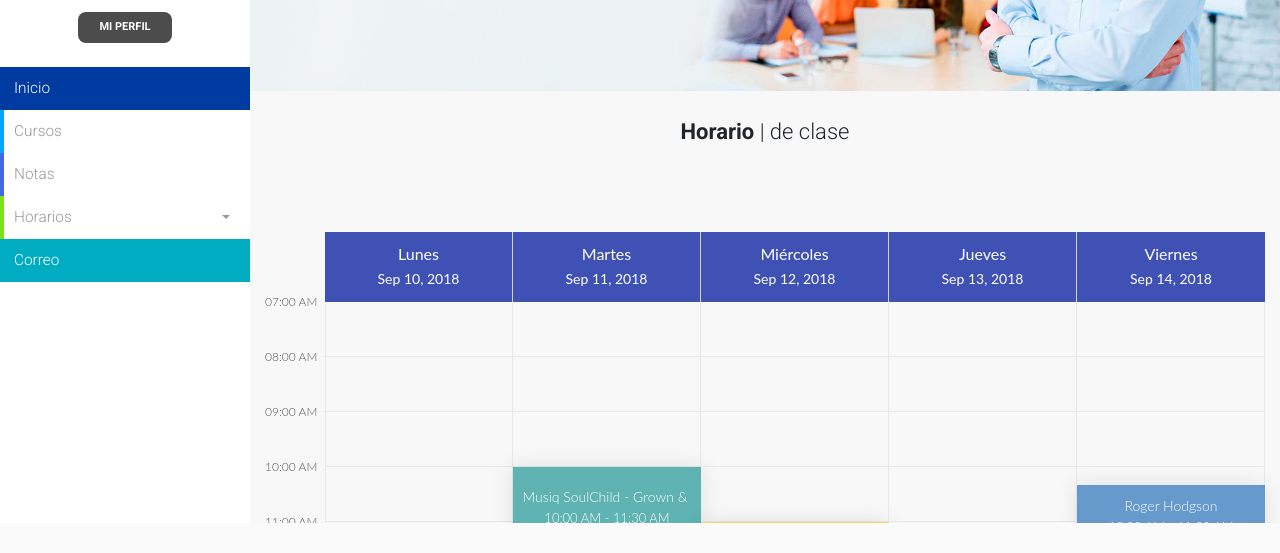
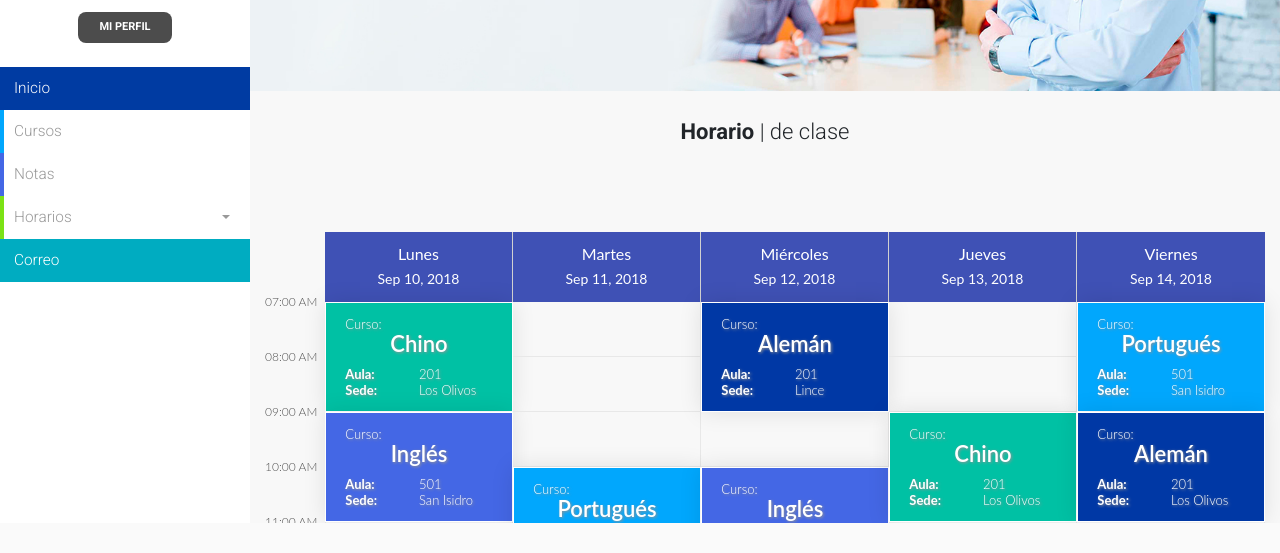
Before and after one commit to mitsuru17/maqueta-columbia-intranet, a plain HTML site: page profesores-cambios-horarios.html in a window 1280 px wide. Shown: the part 277-830 px from the top of the page. Drawn offline with Linux system fonts and the light colour scheme.

Commit message:
Horario de Clase

```diff
--- a/css/main.css
+++ b/css/main.css
@@ -574,6 +574,37 @@ CONTENT STYLE
 .xls { background-image: url(../img/file-icos/xls.png); }
 .jpg { background-image: url(../img/file-icos/jpg.png); }
 
+/*TIMETABLE*/
+.timetable-title-wrap{
+    padding: 0 10px;
+    text-shadow: 1px 1px 3px #949494;
+}
+.curso, .aula, .sede{
+    font-size: 13px;
+}
+.aula, .sede{
+    width: 100%;
+    text-align: left;
+    line-height: 16px;
+}
+.aula div, .sede div{
+    display: inline-block;
+    width: 50%;
+}
+.aula-title, .sede-title{
+    font-weight: bold;
+}
+.curso-title{
+    width: 50%;
+    text-align: left;
+    line-height: 16px;
+}
+.timetable-curso{
+    font-size: 22px;
+    font-weight: 600;
+    margin-bottom: 10px;
+}
+
 /*PROFESOR CUSTOM*/
 body.profesor .profile-userbuttons .btn {
     background: #4c4c4c;
--- a/vendor/tivatimetable/timetables_day.json
+++ b/vendor/tivatimetable/timetables_day.json
@@ -1,121 +1,94 @@
 {
     "items": [
 		{
-			"name": "Roger Hodgson",
-			"image": "roger_hodgson.jpg",
-			"day": "sunday",
-			"start_time": "09:30",
-			"end_time": "11:00",
-			"color": "4",
-			"description": "Lorem ipsum dolor sit amet, consectetur adipiscing elit. Nullam non ornare eros. Ut pharetra ornare lorem, sit amet bibendum quam imperdiet ut. Lorem ipsum dolor sit amet, consectetur adipiscing elit. Nullam non ornare eros. Ut pharetra ornare lorem, sit amet bibendum quam imperdiet ut. Lorem ipsum dolor sit amet, consectetur adipiscing elit. Nullam non ornare eros."
+			"curso": "Chino",
+			"aula": "201",
+			"sede": "Los Olivos",
+			"day": "lunes",
+			"start_time": "07:00",
+			"end_time": "09:00",
+			"color": "1"
 		},
 		{
-			"name": "Musiq SoulChild - Grown & Sexy 16",
-			"image": "musiq_soulchild.jpg",
-			"day": "sunday",
-			"start_time": "15:00",
-			"end_time": "17:30",
-			"color": "1",
-			"description": "Grown & Sexy 16<br>Musiq SoulChild and Avant<br><br>Tickets:<br>$55.00 - Row 1-5<br>$45.00 - Row 6-13<br>$35.00 - Row 14-20<br>$20.00 - Row 21-25"
+			"curso": "Inglés",
+			"aula": "501",
+			"sede": "San Isidro",
+			"day": "lunes",
+			"start_time": "09:00",
+			"end_time": "11:00",
+			"color": "2"
 		},
 		{
-			"name": "Festival of Praise Tour",
-			"image": "festival_of_praise_tour.jpg",
-			"day": "monday",
-			"start_time": "13:30",
-			"end_time": "16:00",
-			"color": "2",
-			"description": "HEZEKIAH WALKER , ISRAEL HOUGHTON, REGINA BELLE, FRED HAMMOND, CASEY J, KAREN - CLARKE - SHEARD, COMEDIAN EARTHQUAKE<br><br>Tickets:<br>$52.50 Row 1-5<br>$47.50 Row 6-13<br>$37.50 Row 14-20<br>$27.50 Row 21-25"
+			"curso": "Portugués",
+			"aula": "501",
+			"sede": "San Isidro",
+			"day": "martes",
+			"start_time": "10:00",
+			"end_time": "12:00",
+			"color": "3"
 		},
 		{
-			"name": "Roger Hodgson",
-			"image": "roger_hodgson.jpg",
-			"day": "tuesday",
-			"start_time": "15:00",
-			"end_time": "18:00",
-			"color": "4",
-			"description": "Lorem ipsum dolor sit amet, consectetur adipiscing elit. Nullam non ornare eros. Ut pharetra ornare lorem, sit amet bibendum quam imperdiet ut. Lorem ipsum dolor sit amet, consectetur adipiscing elit. Nullam non ornare eros. Ut pharetra ornare lorem, sit amet bibendum quam imperdiet ut. Lorem ipsum dolor sit amet, consectetur adipiscing elit. Nullam non ornare eros."
+			"curso": "Inglés",
+			"aula": "501",
+			"sede": "San Isidro",
+			"day": "martes",
+			"start_time": "14:00",
+			"end_time": "16:00",
+			"color": "5"
 		},
 		{
-			"name": "Lucha Libre",
-			"image": "lucha_libre.jpg",
-			"day": "tuesday",
-			"start_time": "15:00",
-			"end_time": "18:00",
-			"color": "3",
-			"description": "Lorem ipsum dolor sit amet, consectetur adipiscing elit. Nullam non ornare eros. Ut pharetra ornare lorem, sit amet bibendum quam imperdiet ut. Lorem ipsum dolor sit amet, consectetur adipiscing elit. Nullam non ornare eros. Ut pharetra ornare lorem, sit amet bibendum quam imperdiet ut. Lorem ipsum dolor sit amet, consectetur adipiscing elit. Nullam non ornare eros."
+			"curso": "Alemán",
+			"aula": "201",
+			"sede": "Lince",
+			"day": "miercoles",
+			"start_time": "07:00",
+			"end_time": "09:00",
+			"color": "4"
 		},
 		{
-			"name": "Musiq SoulChild - Grown & Sexy 16",
-			"image": "musiq_soulchild.jpg",
-			"day": "tuesday",
+			"curso": "Inglés",
+			"aula": "501",
+			"sede": "San Isidro",
+			"day": "miercoles",
 			"start_time": "10:00",
-			"end_time": "11:30",
-			"color": "1",
-			"description": "Grown & Sexy 16<br>Musiq SoulChild and Avant<br><br>Tickets:<br>$55.00 - Row 1-5<br>$45.00 - Row 6-13<br>$35.00 - Row 14-20<br>$20.00 - Row 21-25"
+			"end_time": "12:00",
+			"color": "2"
 		},
 		{
-			"name": "Roger Hodgson",
-			"image": "roger_hodgson.jpg",
-			"day": "wednesday",
-			"start_time": "11:00",
-			"end_time": "12:00",
-			"color": "3",
-			"description": "Lorem ipsum dolor sit amet, consectetur adipiscing elit. Nullam non ornare eros. Ut pharetra ornare lorem, sit amet bibendum quam imperdiet ut. Lorem ipsum dolor sit amet, consectetur adipiscing elit. Nullam non ornare eros. Ut pharetra ornare lorem, sit amet bibendum quam imperdiet ut. Lorem ipsum dolor sit amet, consectetur adipiscing elit. Nullam non ornare eros."
+			"curso": "Chino",
+			"aula": "201",
+			"sede": "Los Olivos",
+			"day": "jueves",
+			"start_time": "09:00",
+			"end_time": "11:00",
+			"color": "1"
 		},
 		{
-			"name": "Musiq SoulChild - Grown & Sexy 16",
-			"image": "musiq_soulchild.jpg",
-			"day": "wednesday",
-			"start_time": "13:00",
-			"end_time": "15:30",
-			"color": "1",
-			"description": "Grown & Sexy 16<br>Musiq SoulChild and Avant<br><br>Tickets:<br>$55.00 - Row 1-5<br>$45.00 - Row 6-13<br>$35.00 - Row 14-20<br>$20.00 - Row 21-25"
+			"curso": "Inglés",
+			"aula": "501",
+			"sede": "San Isidro",
+			"day": "jueves",
+			"start_time": "14:00",
+			"end_time": "16:00",
+			"color": "5"
 		},
 		{
-			"name": "Lucha Libre",
-			"image": "lucha_libre.jpg",
-			"day": "thursday",
-			"start_time": "12:00",
-			"end_time": "14:00",
-			"color": "2",
-			"description": "Lorem ipsum dolor sit amet, consectetur adipiscing elit. Nullam non ornare eros. Ut pharetra ornare lorem, sit amet bibendum quam imperdiet ut. Lorem ipsum dolor sit amet, consectetur adipiscing elit. Nullam non ornare eros. Ut pharetra ornare lorem, sit amet bibendum quam imperdiet ut. Lorem ipsum dolor sit amet, consectetur adipiscing elit. Nullam non ornare eros."
+			"curso": "Portugués",
+			"aula": "501",
+			"sede": "San Isidro",
+			"day": "viernes",
+			"start_time": "07:00",
+			"end_time": "09:00",
+			"color": "3"
 		},
 		{
-			"name": "Festival of Praise Tour",
-			"image": "festival_of_praise_tour.jpg",
-			"day": "thursday",
-			"start_time": "16:00",
-			"end_time": "19:00",
-			"color": "3",
-			"description": "HEZEKIAH WALKER , ISRAEL HOUGHTON, REGINA BELLE, FRED HAMMOND, CASEY J, KAREN - CLARKE - SHEARD, COMEDIAN EARTHQUAKE<br><br>Tickets:<br>$52.50 Row 1-5<br>$47.50 Row 6-13<br>$37.50 Row 14-20<br>$27.50 Row 21-25"
-		},
-		{
-			"name": "Roger Hodgson",
-			"image": "roger_hodgson.jpg",
-			"day": "friday",
-			"start_time": "10:20",
-			"end_time": "11:30",
-			"color": "2",
-			"description": "Lorem ipsum dolor sit amet, consectetur adipiscing elit. Nullam non ornare eros. Ut pharetra ornare lorem, sit amet bibendum quam imperdiet ut. Lorem ipsum dolor sit amet, consectetur adipiscing elit. Nullam non ornare eros. Ut pharetra ornare lorem, sit amet bibendum quam imperdiet ut. Lorem ipsum dolor sit amet, consectetur adipiscing elit. Nullam non ornare eros."
-		},
-		{
-			"name": "Roger Hodgson",
-			"image": "roger_hodgson.jpg",
-			"day": "friday",
-			"start_time": "15:00",
-			"end_time": "17:30",
-			"color": "4",
-			"description": "Lorem ipsum dolor sit amet, consectetur adipiscing elit. Nullam non ornare eros. Ut pharetra ornare lorem, sit amet bibendum quam imperdiet ut. Lorem ipsum dolor sit amet, consectetur adipiscing elit. Nullam non ornare eros. Ut pharetra ornare lorem, sit amet bibendum quam imperdiet ut. Lorem ipsum dolor sit amet, consectetur adipiscing elit. Nullam non ornare eros."
-		},
-		{
-			"name": "Lucha Libre",
-			"image": "lucha_libre.jpg",
-			"day": "saturday",
-			"start_time": "12:00",
-			"end_time": "16:00",
-			"color": "3",
-			"description": "Lorem ipsum dolor sit amet, consectetur adipiscing elit. Nullam non ornare eros. Ut pharetra ornare lorem, sit amet bibendum quam imperdiet ut. Lorem ipsum dolor sit amet, consectetur adipiscing elit. Nullam non ornare eros. Ut pharetra ornare lorem, sit amet bibendum quam imperdiet ut. Lorem ipsum dolor sit amet, consectetur adipiscing elit. Nullam non ornare eros."
+			"curso": "Alemán",
+			"aula": "201",
+			"sede": "Los Olivos",
+			"day": "viernes",
+			"start_time": "09:00",
+			"end_time": "11:00",
+			"color": "4"
 		}
 	]
 }
```
Also changed, not shown: vendor/tivatimetable/timetables_date.json (deleted, +0 -180 lines), vendor/tivatimetable/css/timetable.css, vendor/tivatimetable/js/timetable.js.
